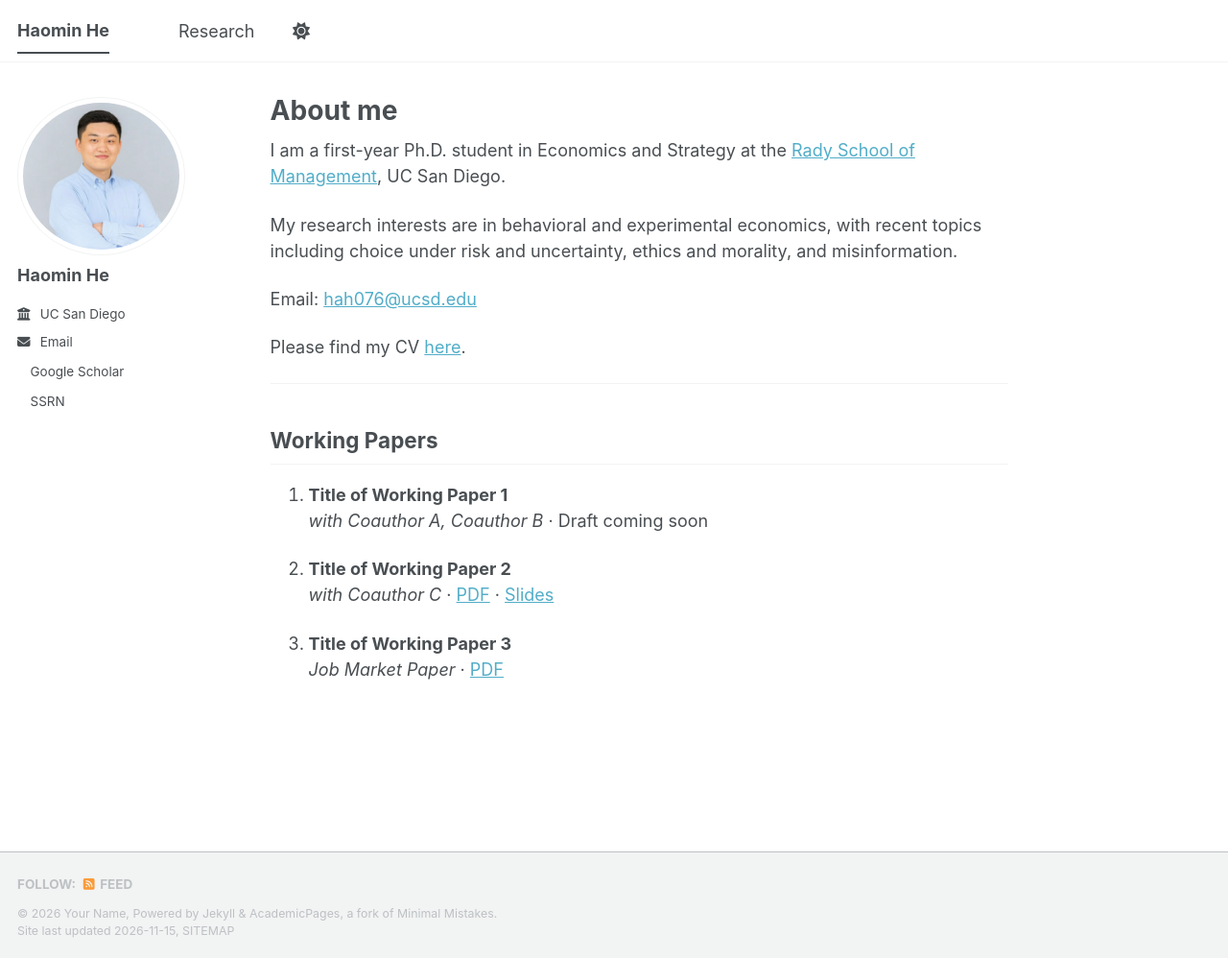
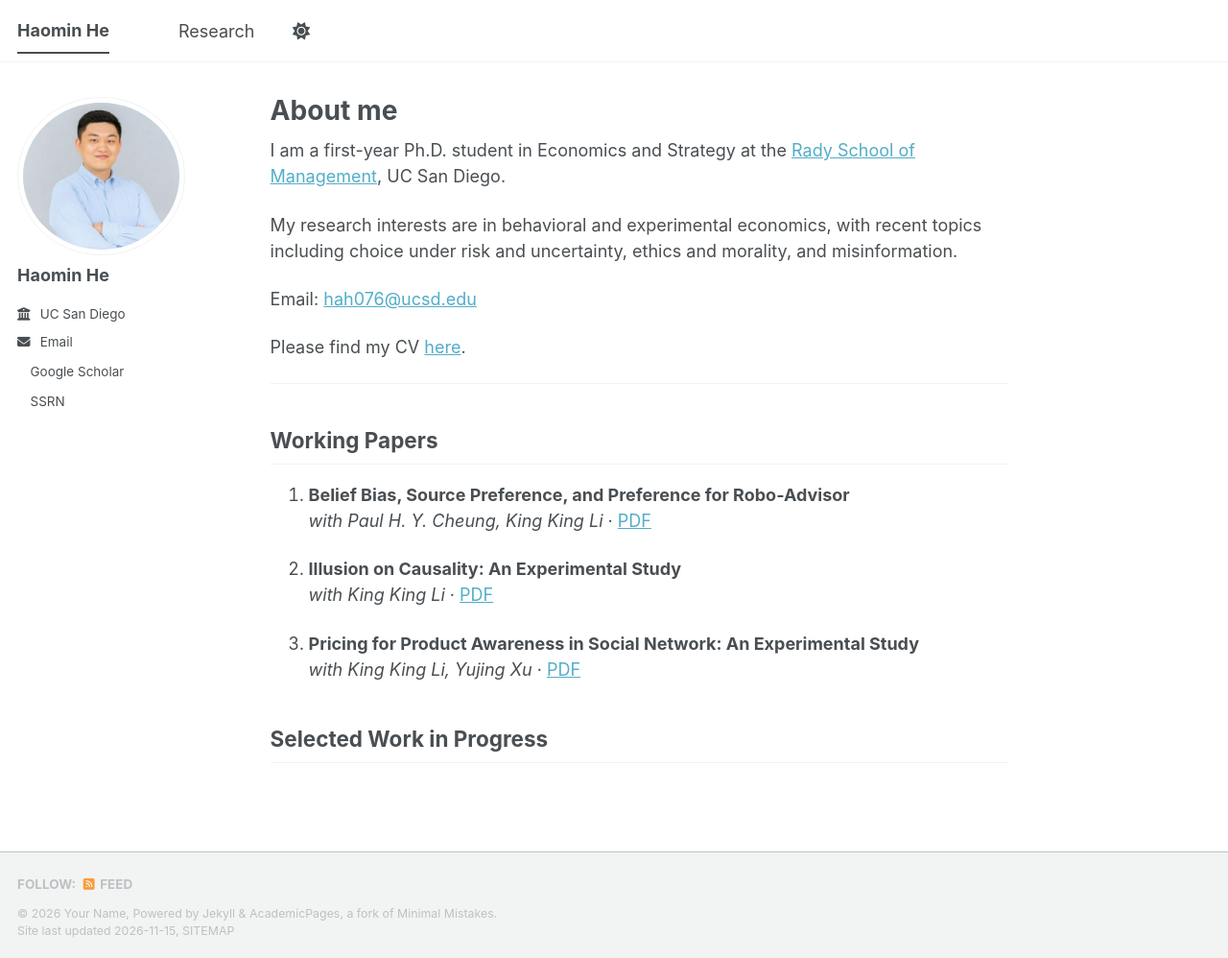
Before and after one commit to haomin-he/haomin-he.github.io, a Jekyll site: the page built from _pages/about.md, in a window 1280 px wide and 998 px high. Shown: the whole window at 96% size. Built offline with Jekyll 4.4.1, drawn with Linux system fonts in a browser that asks for light colours; a script bundle is joined from its source files by our own code; a style sheet for code colours, icons or effects is not loaded.

Commit message:
Update about.md

```diff
--- a/_pages/about.md
+++ b/_pages/about.md
@@ -20,11 +20,13 @@ Please find my CV <a href="../assets/CV_Haomin_202611.pdf" target="_blank" rel="
 
 ## Working Papers
 
-1. **Title of Working Paper 1**
-   *with Coauthor A, Coauthor B* · Draft coming soon
+1. **Belief Bias, Source Preference, and Preference for Robo-Advisor**
+   *with Paul H. Y. Cheung, King King Li* · [PDF](../assets/paper1.pdf)
 
-2. **Title of Working Paper 2**
-   *with Coauthor C* · [PDF](../assets/paper2.pdf) · [Slides](../assets/paper2_slides.pdf)
+2. **Illusion on Causality: An Experimental Study**
+   *with King King Li* · [PDF](../assets/paper2.pdf)
 
-3. **Title of Working Paper 3**
-   *Job Market Paper* · [PDF](../assets/paper3.pdf)
+3. **Pricing for Product Awareness in Social Network: An Experimental Study**
+   *with King King Li, Yujing Xu* · [PDF](../assets/paper3.pdf)
+
+## Selected Work in Progress
```
